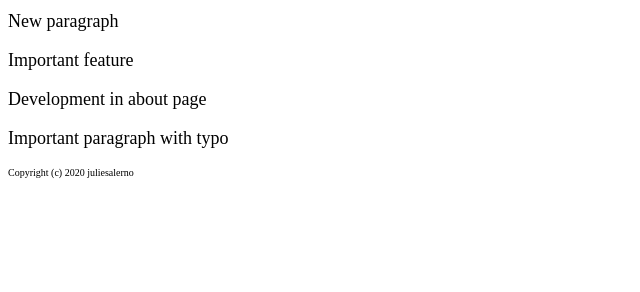
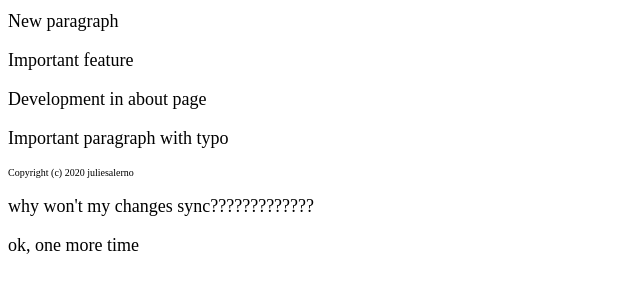
Before and after one commit to jools66/git-github-test, a plain HTML site: page index.html in a window 1280 px wide. Shown: the part 108-400 px from the top of the page, without its empty margins (0-640 px from the left). Drawn offline with Linux system fonts and the light colour scheme.

Commit message:
one more time

```diff
--- a/index.html
+++ b/index.html
@@ -15,5 +15,7 @@
     <p>Important paragraph with typo</p>
     <a href="about.html"About page></a>
     <footer>Copyright (c) 2020 juliesalerno</footer>
+    <p>why won't my changes sync?????????????</p>
+    <p>ok, one more time</p>
 </body>
 </html>
```
